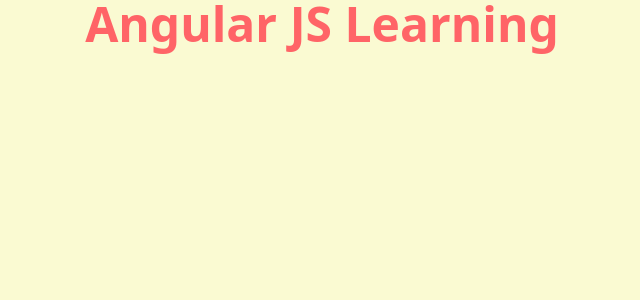
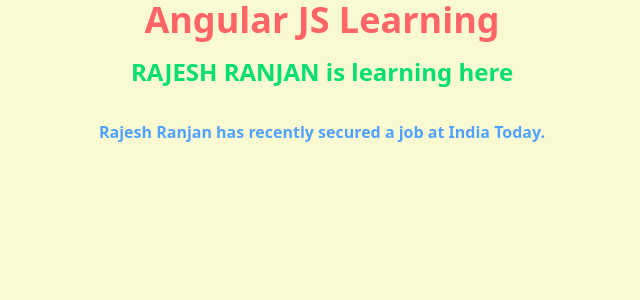
Before and after one commit to rajesh-ranjan-git/AngularJSLearning, an Angular app: page / in a window 1280 px wide. Shown: the top 300 px of the page, without its empty margins (318-958 px from the left). Built offline with nearby package versions, Linux system fonts and the light colour scheme.

Commit message:
resuming

```diff
--- a/src/app/app.component.html
+++ b/src/app/app.component.html
@@ -1,5 +1,9 @@
-<main
-  class="flex justify-center items-center font-semibold text-red-400 text-5xl"
->
-  Angular JS Learning
+<main class="flex flex-col justify-center items-center">
+  <p class="font-semibold text-red-400 text-4xl">{{ title }} Learning</p>
+  <p class="p-4 font-semibold text-green-400 text-2xl">
+    {{ name().toUpperCase() }} is learning here
+  </p>
+  <p class="p-4 font-semibold text-blue-400 text-md">
+    {{ getName() }} has recently secured a job at India Today.
+  </p>
 </main>
--- a/src/app/app.component.ts
+++ b/src/app/app.component.ts
@@ -1,4 +1,4 @@
-import { Component } from '@angular/core';
+import { Component, signal } from '@angular/core';
 
 @Component({
   selector: 'app-root',
@@ -6,5 +6,10 @@ import { Component } from '@angular/core';
   styleUrl: './app.component.css',
 })
 export class AppComponent {
-  title = 'AngularJS';
+  title = 'Angular JS';
+  name = signal('Rajesh Ranjan');
+
+  getName() {
+    return this.name();
+  }
 }
```
